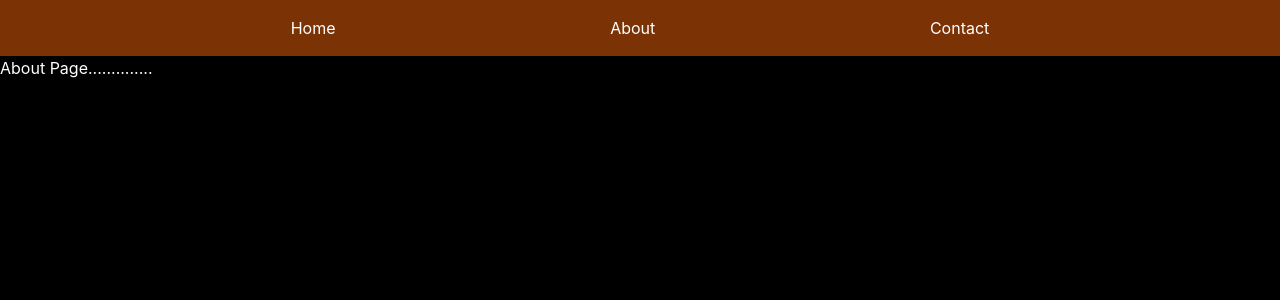
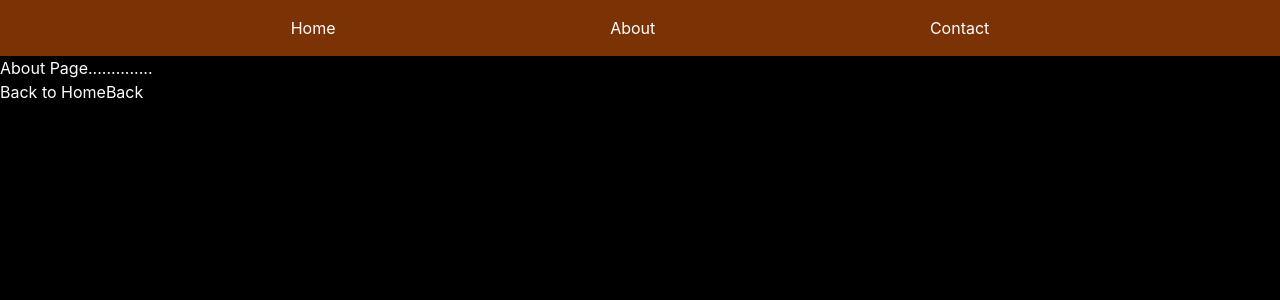
Before and after one commit to Mamun123123123/React_js_practice_, a React (Vite) app in the folder practice_react/: page /about in a window 1280 px wide. Shown: the top 300 px of the page. Built offline with nearby package versions, Linux system fonts and the light colour scheme.

Commit message:
Learn about useNavigate hook

```diff
--- a/practice_react/src/Pages/About.jsx
+++ b/practice_react/src/Pages/About.jsx
@@ -1,9 +1,17 @@
 import React from 'react'
+import { useNavigate } from 'react-router-dom'
 
 const About = () => {
+    let navigate = useNavigate()
   return (
     <div>
        <h1>About Page..............</h1>
+       <button onClick={()=>{
+        navigate('/')
+       }}>Back to Home</button>
+       <button onClick={()=>{
+           navigate(-1)
+       }}>Back</button>
     </div>
   )
 }
```
